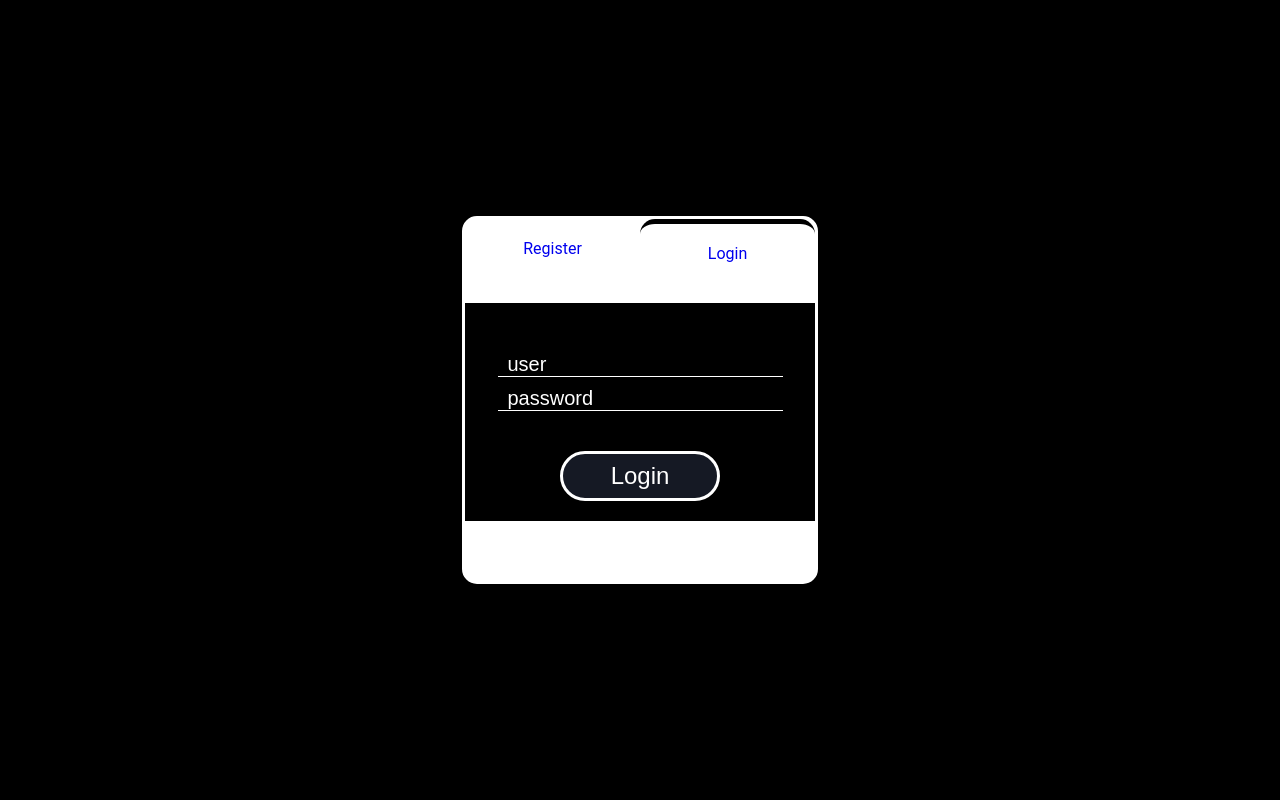
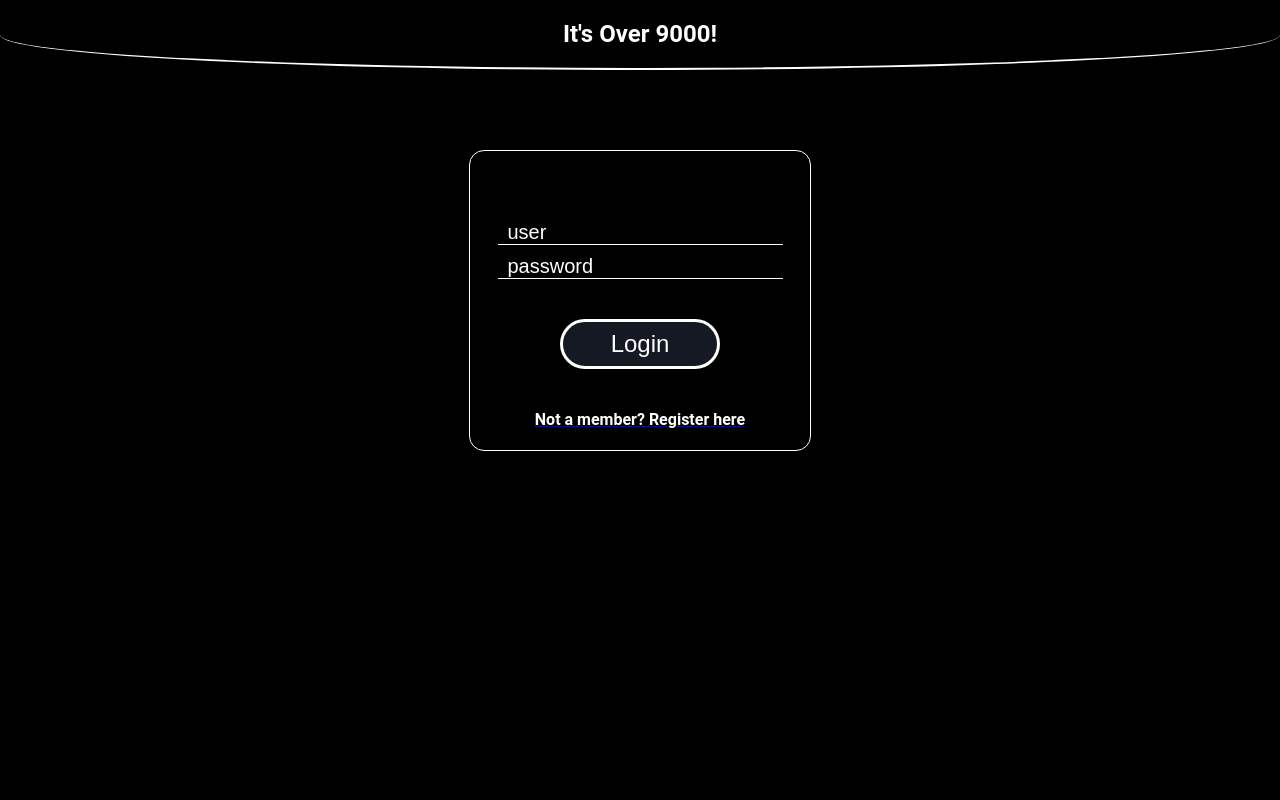
Before and after one commit to it-is-over9000/ItsOver9000-FE, a React (Create React App) app: page / in a window 1280 px wide. Before the commit this address led to /login. Shown: the top 800 px of the page. Built offline with nearby package versions, Linux system fonts and the light colour scheme.

Commit message:
changed login/register routes

```diff
--- a/src/App.css
+++ b/src/App.css
@@ -58,6 +58,15 @@ span {
 }
 
 .login-form {
+  padding: 40px 80px;
+  background: black;
+  display: flex;
+  flex-direction: column;
+  align-items: center;
+}
+
+.register-form {
+  margin-bottom: 20px;
   padding: 40px 80px;
   background: black;
   display: flex;
@@ -435,3 +444,25 @@ input:checked + .slider:before {
 form {
   margin-top: 20px;
 }
+
+.register-text {
+  text-align: center;
+  color: white;
+  text-decoration: none;
+}
+
+.other-login-wrapper {
+  width: 340px;
+  /* text-align: center; */
+  display: flex;
+  justify-content: center;
+  flex-direction: column;
+  margin-top: 80px;
+  border: 1px solid white;
+  border-radius: 15px;
+}
+
+.other-login-container {
+  display: flex;
+  justify-content: center;
+}
--- a/src/App.js
+++ b/src/App.js
@@ -1,7 +1,7 @@
 import React, { Component } from 'react';
 import './App.css';
 import ReactDOM from 'react-dom'
-import { BrowserRouter as Router, Route } from 'react-router-dom'
+import { BrowserRouter as Router, Route, Link } from 'react-router-dom'
 
 import WithMoveValidation from "./components/WithMoveValidation";
 import Login from './components/Login'
@@ -38,7 +38,9 @@ class App extends Component {
     return (
       <Router>
         <div className="container">
-          <Route path="/" component={FormHolder} />
+          {/* <Route path="/" component={FormHolder} /> */}
+          <Route exact path="/" component={Login} />
+          <Route exact path="/register" component={Register} />
           <Route path="/chess" render={props => <Navbar logout={this.logout} {...props} />} />
           <Route path="/account" component={UserDashboard} />
           <div style={boardsContainer}>
--- /dev/null
+++ b/src/components/DummyLogin.js
@@ -0,0 +1,5 @@
+import React from 'react'
+
+export default function DummyLogin() {
+    <button>Login here</button>
+}
--- /dev/null
+++ b/src/components/DummyRegister.js
@@ -0,0 +1,5 @@
+import React from 'react'
+
+export default function DummyLogin() {
+    <button>Register</button>
+}
--- a/src/components/Login.js
+++ b/src/components/Login.js
@@ -37,7 +37,13 @@ class Login extends React.Component {
 
     render() {
         return (
-            <div>
+            <div className="login-page-container">
+                <div className="navbar">
+                    <h2>It's Over 9000!</h2>
+                    {/* <div className = "menu" onClick={this.logout}>Log Out</div>      */}
+                </div>
+                <div className="other-login-container">
+                    <div className="other-login-wrapper">
                         <form onSubmit={this.login} className="login-form">
                             <input
                             value={this.state.username}
@@ -53,7 +59,9 @@ class Login extends React.Component {
                             />
                             <button type="submit" className="login-btn">Login</button>
                         </form>
-                <h2>{this.state.welcomeMessage}</h2>
+                        <Link to="/register"><h4 className="register-text">Not a member? Register here</h4></Link>
+                    </div>
+                </div>
             </div>
 
         )
--- a/src/components/Register.js
+++ b/src/components/Register.js
@@ -37,8 +37,14 @@ class Register extends React.Component {
 
     render() {
         return (
-            <div>
-                <form onSubmit={this.register} className="login-form">
+            <div className="login-page-container">
+                <div className="navbar">
+                    <h2>It's Over 9000!</h2>
+                    {/* <div className = "menu" onClick={this.logout}>Log Out</div>      */}
+                </div>
+                <div className="other-login-container">
+                    <div className="other-login-wrapper">
+                        <form onSubmit={this.register} className="register-form">
                             <input
                             value={this.state.username}
                             name="username"
@@ -53,6 +59,8 @@ class Register extends React.Component {
                             />
                             <button type="submit" className="login-btn">Register</button>
                         </form>
+                    </div>
+                </div>
                 {/* <h2 className="success-message">User {this.state.statusText}</h2> */}
             </div>
         )
```
Lines whose indentation alone changed are shown as unchanged.
